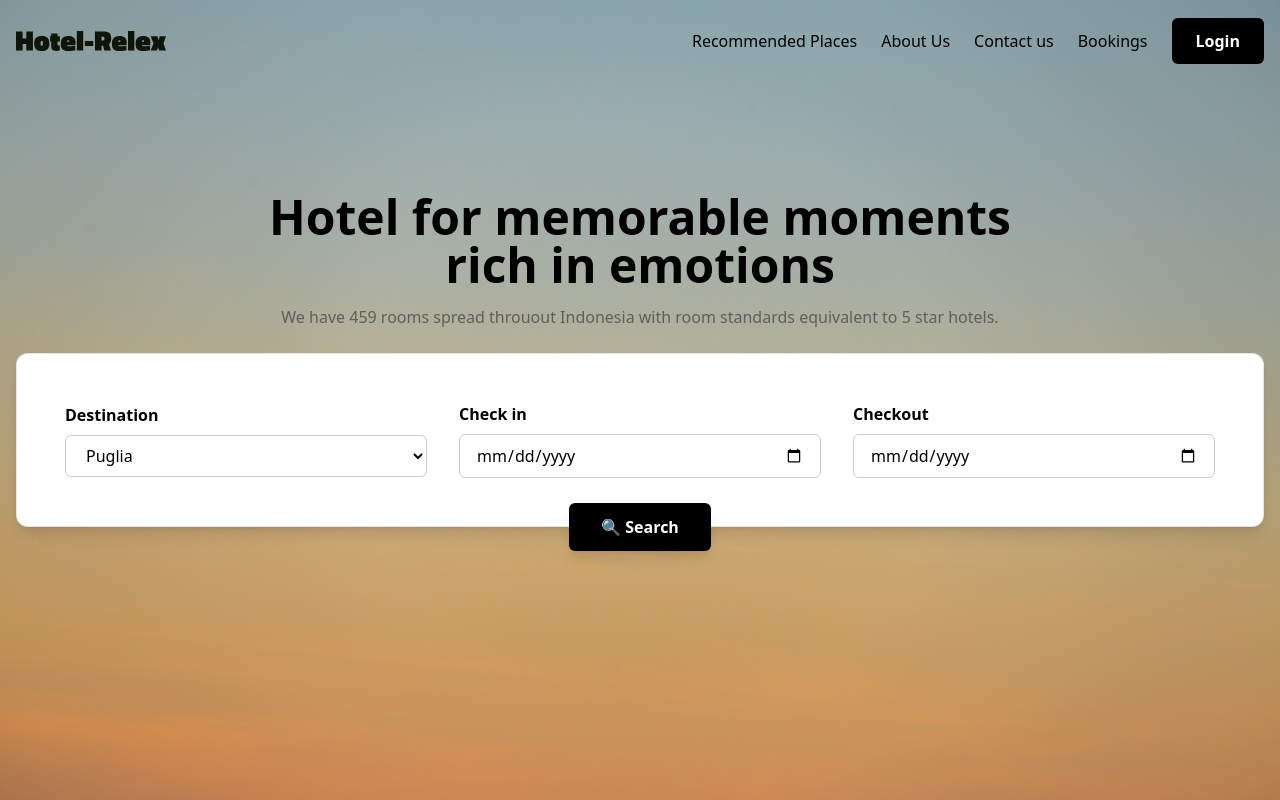
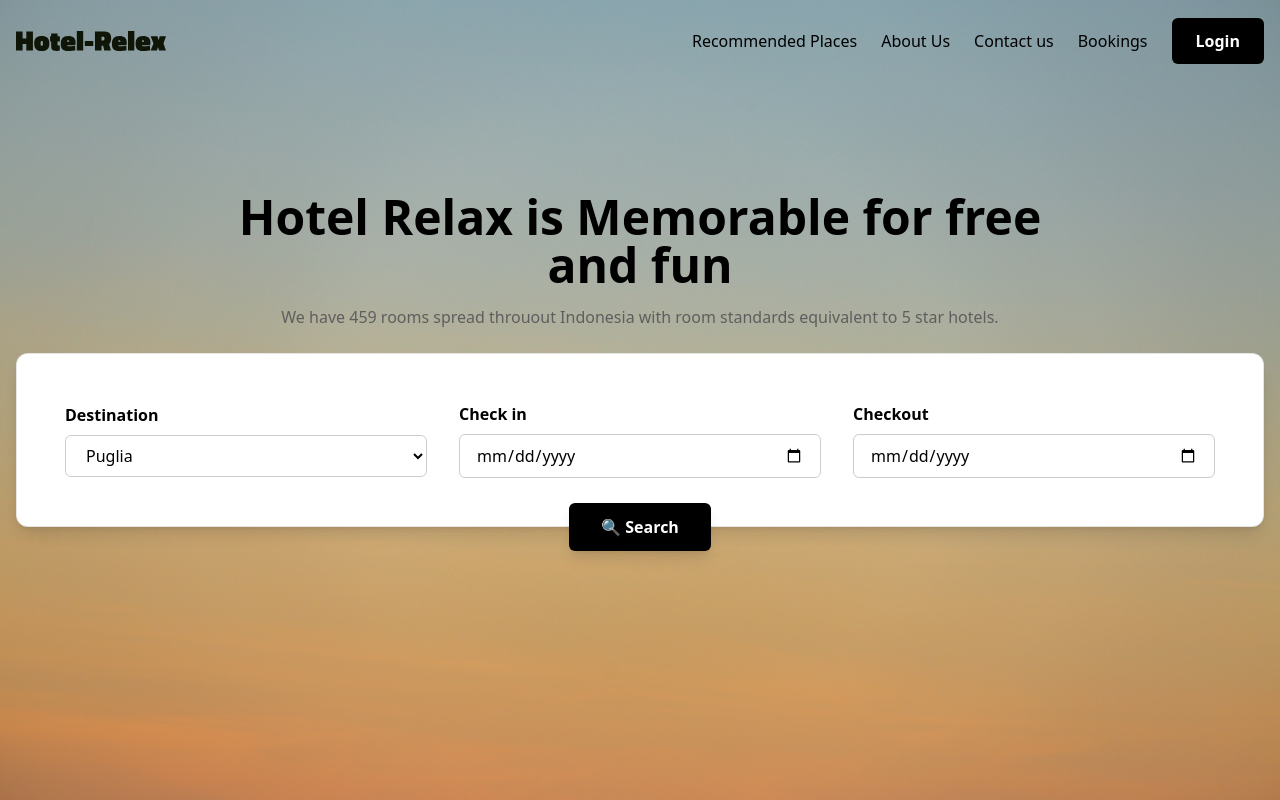
Before and after one commit to abunaserkayes0/hotel-booking, a Next.js app: page / in a window 1280 px wide. Built offline with nearby package versions, Linux system fonts and the light colour scheme; no server answers.

Commit message:
fixed:meta tag

```diff
--- a/app/(auth)/layout.js
+++ b/app/(auth)/layout.js
@@ -3,8 +3,8 @@ import "../globals.css";
 import Navbar from "@/components/ui/Navbar";
 
 export const metadata = {
-  title: "Create Next App",
-  description: "Generated by create next app",
+  title: "Hotel Relax",
+  description: "Hotel Relax is the most popular with a variety of features",
 };
 
 export default async function RootLayout({ children }) {
--- a/app/(home)/layout.js
+++ b/app/(home)/layout.js
@@ -3,8 +3,8 @@ import "../globals.css";
 import Navbar from "@/components/ui/Navbar";
 
 export const metadata = {
-  title: "Create Next App",
-  description: "Generated by create next app",
+  title: "Hotel Relax",
+  description: "Hotel Relax is the most popular with a variety of features",
 };
 
 export default async function RootLayout({ children }) {
--- a/app/(home)/page.js
+++ b/app/(home)/page.js
@@ -8,8 +8,7 @@ export default async function Home() {
         className="bg-[#F6F3E9] h-screen max-h-screen relative grid place-items-center bg-[url('/hero-bg.jpg')] bg-cover bg-no-repeat bg-center">
         <div className="container items-center pb-12 ">
           <div className="col-span-7">
-            <h1 className="font-bold text-3xl lg:text-5xl my-4 text-center lg:w-8/12 mx-auto">Hotel for memorable moments rich
-              in emotions
+            <h1 className="font-bold text-3xl lg:text-5xl my-4 text-center lg:w-8/12 mx-auto">Hotel Relax is Memorable for free and fun
             </h1>
             <p className="my-2 text-[#5f5e5e] text-center">We have 459 rooms spread throuout Indonesia with room standards
               equivalent to 5
```
